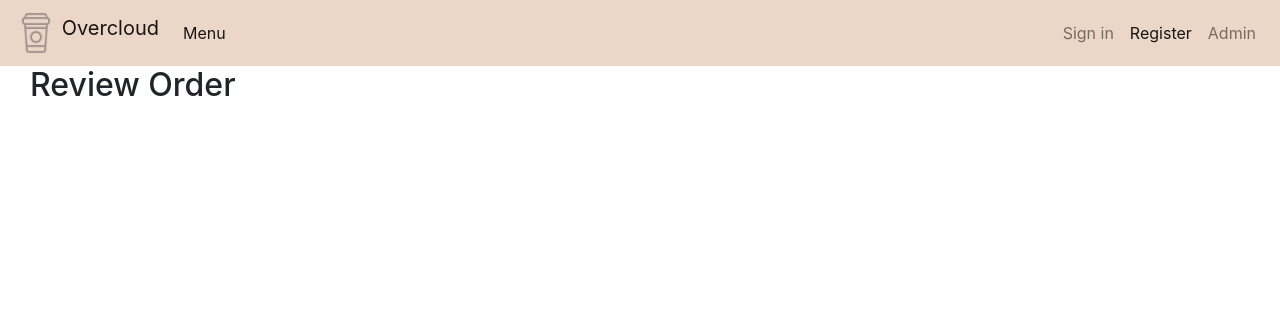
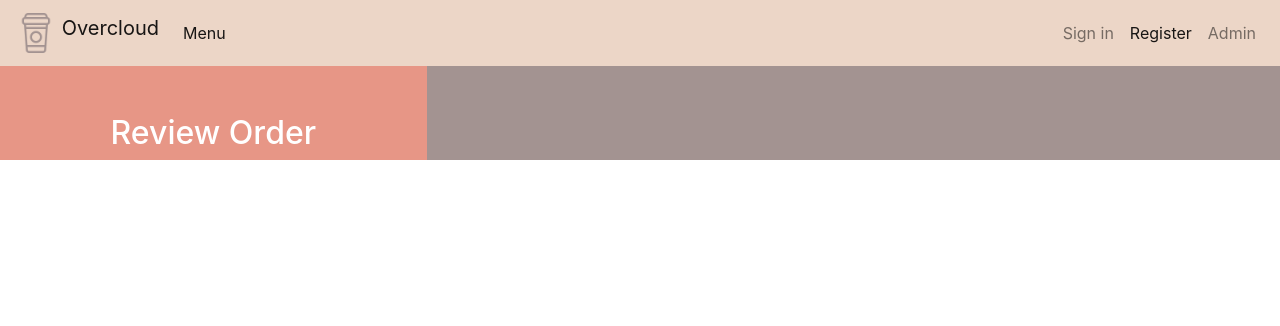
Before and after one commit to Christina221A/overcloud, a Django app: page /webapp/cart/ in a window 1280 px wide. Shown: the top 326 px of the page. Run offline with Django 3.2, Linux system fonts and the light colour scheme; tables that the repository leaves empty hold one stand-in row (values such as "Sample post"); some libraries are stand-ins or nearby versions.

Commit message:
cart.html购物车排版分栏

```diff
--- a/webapp/templates/webapp/cart.html
+++ b/webapp/templates/webapp/cart.html
@@ -6,26 +6,31 @@
 {% endblock %}
 {% block content %}
     <div class="container-fluid">
-        <div class="flex-column">
-            <div class="col-6">
-                <h2>Review Order</h2>
+    <div class="row">
+        <div class="col-lg-4" style="background-color: #e79686;">
+            <div class="d-flex flex-grow-0 flex-column">
+                <div class="text-center mt-5 text-white"><h2>Review Order</h2></div>
             </div>
         </div>
         <!--主体内容-->
-        <div class="col-md-6">
+        <div class="col-lg-8" style="background-color: #a39391;">
             {% for cd in latest_cart_list %}
-                    <div class="row-fluid gx-5 mt-3 mb-3" >
-                      <ul class="list-inline">
+                <div class="row-fluid gx-5 mt-3 mb-3">
+                    <ul class="list-inline">
                         <li class="list-inline-item">
-                            <img src="/media/{{ cd.product_id.image }}" class="rounded-circle" alt="{{ cd.product_id.name }}">
+                            <img src="/media/{{ cd.product_id.image }}" class="rounded-circle"
+                                 alt="{{ cd.product_id.name }}">
                         </li>
                         <li class="list-inline-item">{{ cd.product_id.name }}</li>
-                        <li class="list-inline-item" style="color: #716e77">Quantity: </li>
-                        <li class="list-inline-item"></li>{{ cd.quantity }}
-                      </ul>
-                      <hr/>
-                    </div>
-                {% endfor %}
+                        <li class="list-inline-item" style="color: #716e77">Quantity:</li>
+                        <li class="list-inline-item"></li>
+                        {{ cd.quantity }}
+                        <li class="list-inline-item">{{ cd.product_id.price }} * {{ cd.quantity }}</li>
+                    </ul>
+                    <hr/>
+                </div>
+            {% endfor %}
         </div>
     </div>
+    </div>
 {% endblock %}
```
